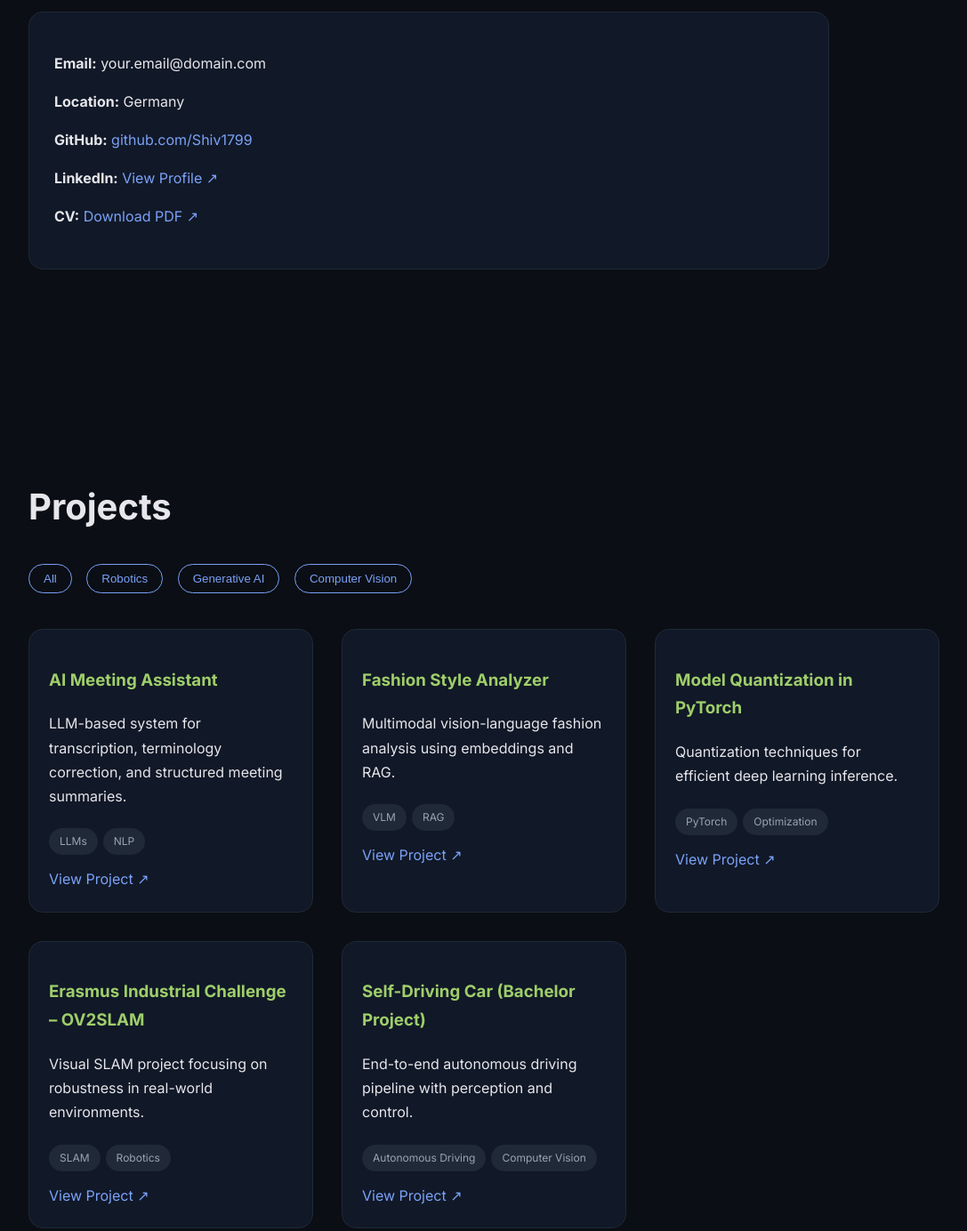
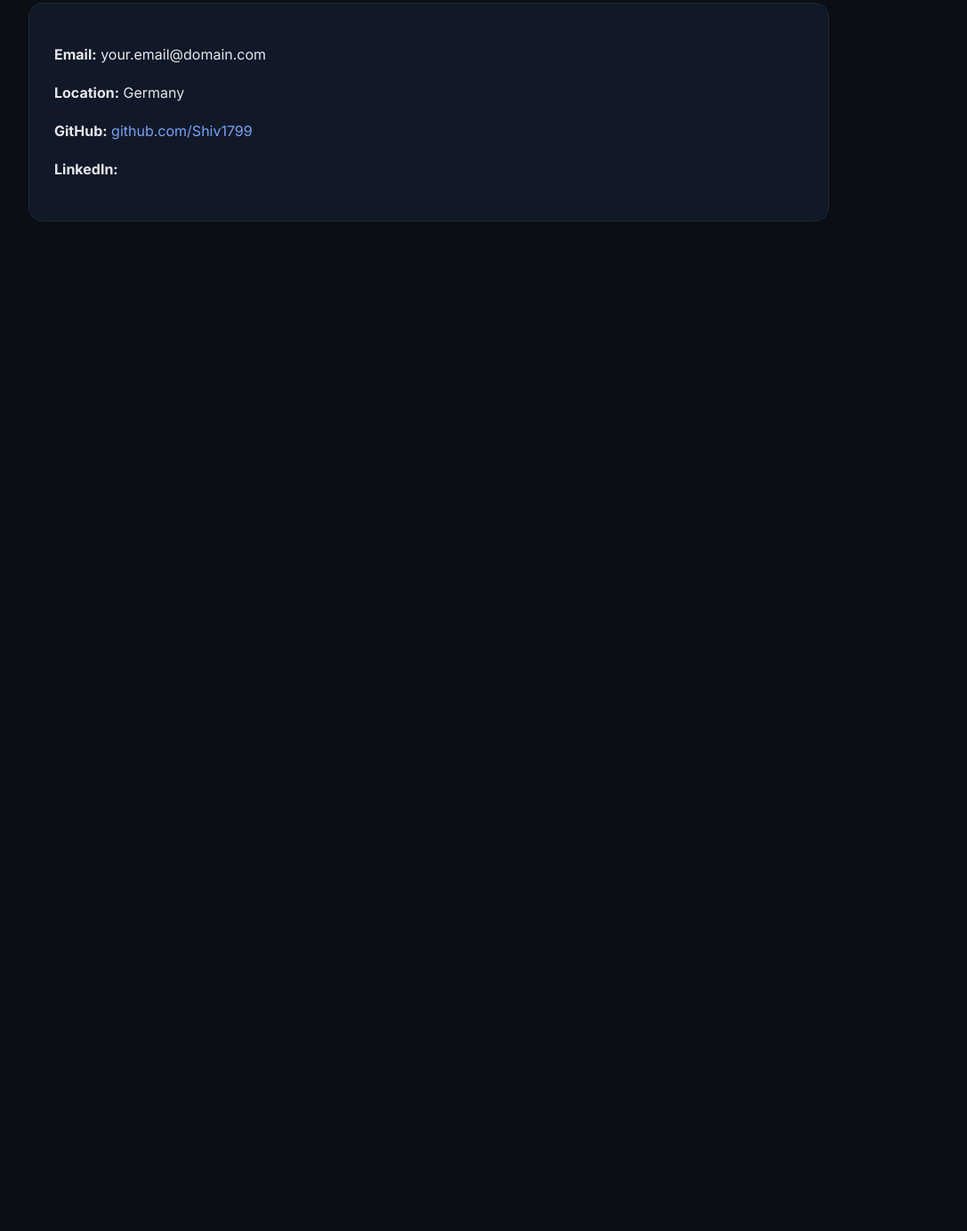
Before and after one commit to Shiv1799/Shiv1799.github.io, a plain HTML site: page index.html in a window 1280 px wide. Shown: the part 733-2117 px from the top of the page at 89% size, without its empty margins (96-1183 px from the left). After the commit the page ends 1082 px from the top, so only its background shows below. Drawn offline with Linux system fonts and the light colour scheme.

Commit message:
Update index.html

```diff
--- a/index.html
+++ b/index.html
@@ -6,7 +6,6 @@
 
   <title>Om Tiwari | Robotics & AI Engineer</title>
   <meta name="description" content="Om Tiwari – Robotics, Autonomous Systems, Computer Vision and Generative AI Engineer." />
-
   <base href="/" />
 
   <link href="https://fonts.googleapis.com/css2?family=Inter:wght@300;400;600;700&display=swap" rel="stylesheet">
@@ -51,7 +50,6 @@
     }
 
     nav strong { font-size: 1.1rem; }
-
     nav a { margin-left: 20px; font-size: 0.9rem; }
 
     /* HERO */
@@ -73,8 +71,8 @@
 
     section { padding: 100px 10%; }
 
-    h2 { font-size: 2.5rem; margin-bottom: 30px; }
-    h3 { color: var(--accent2); margin-bottom: 20px; }
+    h2 { font-size: 2.5rem; margin-bottom: 20px; }
+    h3 { color: var(--accent2); margin-bottom: 25px; }
 
     /* CONTACT */
     .contact {
@@ -86,14 +84,24 @@
     }
 
     /* FILTERS */
+    .filters {
+      margin-bottom: 30px;
+    }
+
     .filters button {
       margin-right: 12px;
-      padding: 8px 16px;
+      padding: 8px 18px;
       border-radius: 20px;
       border: 1px solid var(--accent);
       background: none;
       color: var(--accent);
       cursor: pointer;
+      font-size: 0.9rem;
+    }
+
+    .filters button.active {
+      background: var(--accent);
+      color: #0b0e14;
     }
 
     /* PROJECT GRID */
@@ -101,13 +109,11 @@
       display: grid;
       grid-template-columns: repeat(auto-fit, minmax(300px, 1fr));
       gap: 32px;
-      margin-top: 40px;
     }
 
     .card {
       background: var(--card);
       border-radius: 16px;
-      overflow: hidden;
       border: 1px solid #1f2937;
       transition: transform 0.3s ease, box-shadow 0.3s ease;
     }
@@ -157,119 +163,11 @@
   </p>
 </header>
 
-<!-- CONTACT (ABOVE PROJECTS as requested) -->
+<!-- CONTACT -->
 <section id="contact">
   <h2>Contact</h2>
   <div class="contact">
     <p><strong>Email:</strong> your.email@domain.com</p>
     <p><strong>Location:</strong> Germany</p>
     <p><strong>GitHub:</strong> <a href="https://github.com/Shiv1799" target="_blank">github.com/Shiv1799</a></p>
-    <p><strong>LinkedIn:</strong> <a href="https://linkedin.com/in/om-tiwari-b1687314b" target="_blank">View Profile ↗</a></p>
-    <p><strong>CV:</strong> <a href="assets/pdf/Om_Tiwari_CV.pdf" target="_blank">Download PDF ↗</a></p>
-  </div>
-</section>
-
-<section id="projects">
-  <h2>Projects</h2>
-
-  <div class="filters">
-    <button onclick="filterProjects('all')">All</button>
-    <button onclick="filterProjects('robotics')">Robotics</button>
-    <button onclick="filterProjects('genai')">Generative AI</button>
-    <button onclick="filterProjects('vision')">Computer Vision</button>
-  </div>
-
-  <div id="projects-container" class="grid"></div>
-</section>
-
-<section id="publications">
-  <h2>Thesis & Academic Work</h2>
-  <ul>
-    <li>
-      <a href="https://github.com/Shiv1799/Master-Thesis-Is-Pseudo-LiDAR-better-than-LiDAR-" target="_blank">
-        Master Thesis – Is Pseudo-LiDAR Better Than LiDAR? ↗
-      </a>
-    </li>
-    <li>
-      <a href="https://github.com/Shiv1799/Safety-Critical-Multi-Modal-Object-Detection-in-Autonomous-System" target="_blank">
-        Seminar – Safety-Critical Multi-Modal Object Detection ↗
-      </a>
-    </li>
-  </ul>
-</section>
-
-<footer>
-  © 2025 Om Tiwari · GitHub Pages
-</footer>
-
-<script>
-const projects = [
-  {
-    title: "AI Meeting Assistant",
-    category: "genai",
-    link: "https://github.com/Shiv1799/AI-Meeting-Assistant",
-    desc: "LLM-based system for transcription, terminology correction, and structured meeting summaries.",
-    tags: ["LLMs", "NLP"]
-  },
-  {
-    title: "Fashion Style Analyzer",
-    category: "vision",
-    link: "https://github.com/Shiv1799/Fashion-Style-Analyzer",
-    desc: "Multimodal vision-language fashion analysis using embeddings and RAG.",
-    tags: ["VLM", "RAG"]
-  },
-  {
-    title: "Model Quantization in PyTorch",
-    category: "genai",
-    link: "https://github.com/Shiv1799/Quantization_pytorch",
-    desc: "Quantization techniques for efficient deep learning inference.",
-    tags: ["PyTorch", "Optimization"]
-  },
-  {
-    title: "Erasmus Industrial Challenge – OV2SLAM",
-    category: "robotics",
-    link: "https://github.com/Shiv1799/Erasmus_industrial_challenge_Ov2slam",
-    desc: "Visual SLAM project focusing on robustness in real-world environments.",
-    tags: ["SLAM", "Robotics"]
-  },
-  {
-    title: "Self-Driving Car (Bachelor Project)",
-    category: "robotics",
-    link: "https://github.com/Shiv1799/self_driving_car",
-    desc: "End-to-end autonomous driving pipeline with perception and control.",
-    tags: ["Autonomous Driving", "Computer Vision"]
-  }
-];
-
-const container = document.getElementById("projects-container");
-
-function renderProjects(filter) {
-  container.innerHTML = "";
-  projects
-    .filter(p => filter === "all" || p.category === filter)
-    .forEach(p => {
-      const card = document.createElement("div");
-      card.className = "card";
-      card.innerHTML = `
-        <div class="card-content">
-          <h3>${p.title}</h3>
-          <p>${p.desc}</p>
-          ${p.tags.map(t => `<span class="tag">${t}</span>`).join("")}
-          <div style="margin-top:14px;">
-            <a href="${p.link}" target="_blank">View Project ↗</a>
-          </div>
-        </div>
-      `;
-      container.appendChild(card);
-    });
-}
-
-function filterProjects(cat) {
-  renderProjects(cat);
-}
-
-renderProjects("all");
-</script>
-
-</body>
-</html>
+    <p><strong>LinkedIn:</strong> <a href="https://linked
```
